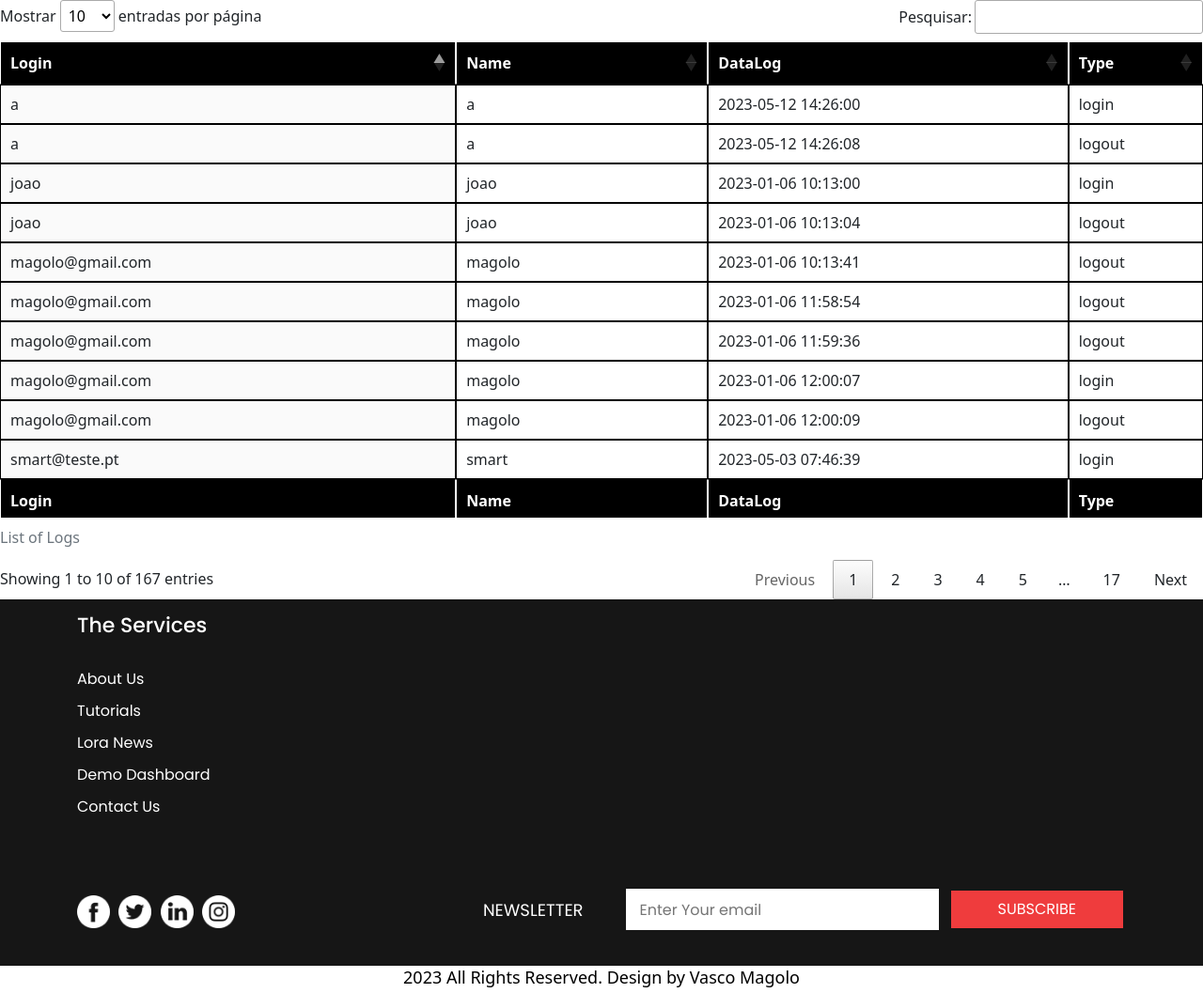
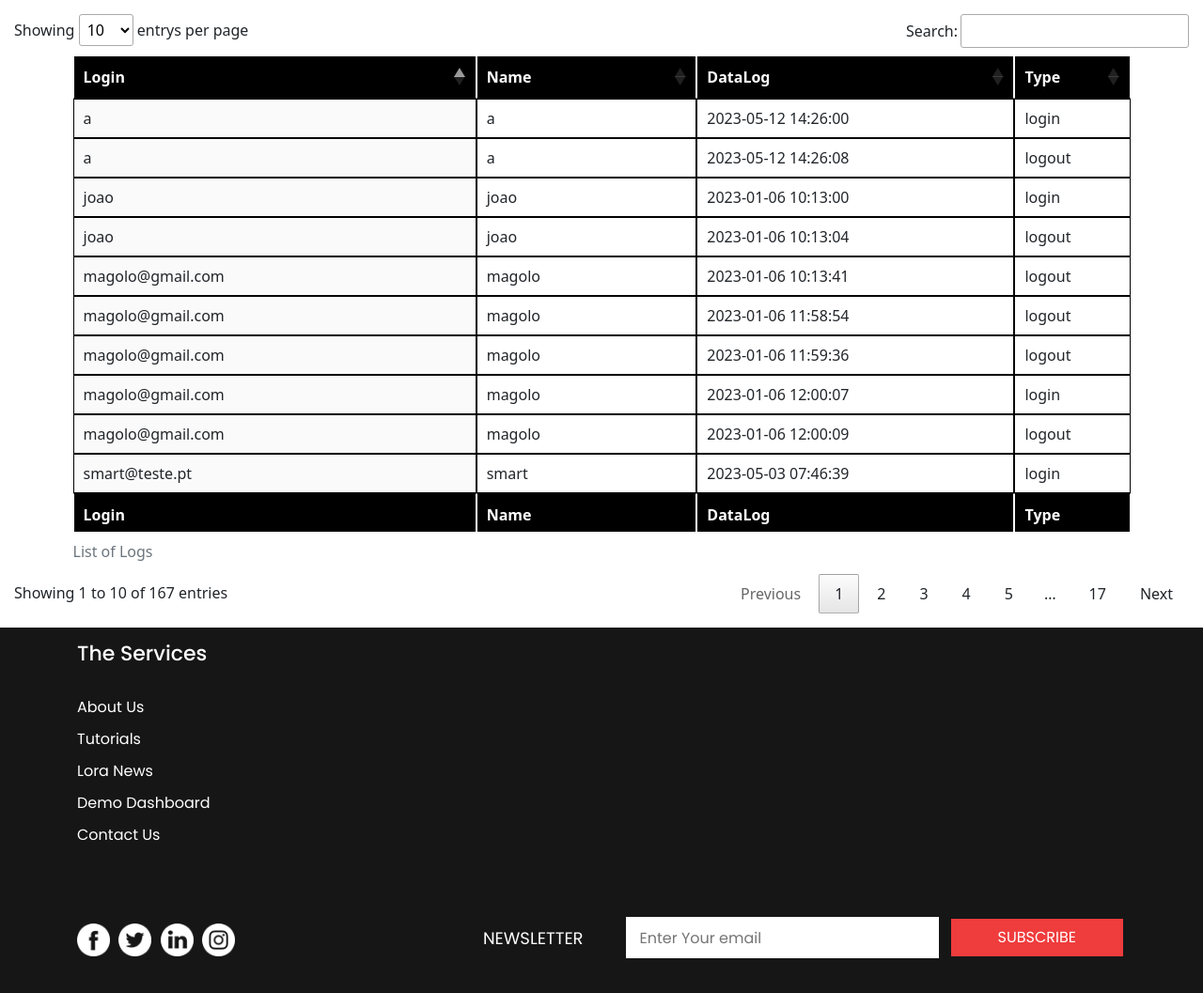
Before and after one commit to VascoMagolo/SmartGarden-PAP2023, a PHP site: page /listaLogs.php in a window 1280 px wide. Shown: the part 80-1137 px from the top of the page at 94% size. Run offline with PHP 8.4, Linux system fonts and the light colour scheme; a user stored in the database is signed in; data comes from the database, SQL or seed files in the repository; data that the repository does not hold is empty; some libraries are stand-ins or nearby versions.

Commit message:
Translated forgotten things

```diff
--- a/website/pages/listaLogs.php
+++ b/website/pages/listaLogs.php
@@ -23,8 +23,8 @@ include('../pages/nav.php');
           "lengthChange": true,
           //"dom": '<"top"flp>rt<"bottom"ip>',
           "language": {
-            "lengthMenu": "Mostrar _MENU_ entradas por página" ,
-            "search": "Pesquisar:",
+            "lengthMenu": "Showing _MENU_ entrys per page" ,
+            "search": "Search:",
             "decimal":        "",
             "emptyTable":     "No data available in table",
             "info":           "Showing _START_ to _END_ of _TOTAL_ entries",
@@ -55,8 +55,8 @@ include('../pages/nav.php');
 <!--style="background-image: url('backgroundimage.jpg');"-->
   <body>
     <style>#UL{color: #0cd268;}</style>
-    <div style='overflow-x:auto;'>
-  <table align="center" id="example" class="order-column" style="width:100%;background-color:white;">
+    <div style='overflow-x:auto;padding:15px;'>
+  <table align="center" id="example" class="order-column" style="width:90%;background-color:white;">
   <caption> List of Logs </caption>
 
   <thead>
```
Also changed, not shown: website/pages/listaAceitarU.php (+4 -4 lines), website/pages/listausers.php (+4 -4 lines).
